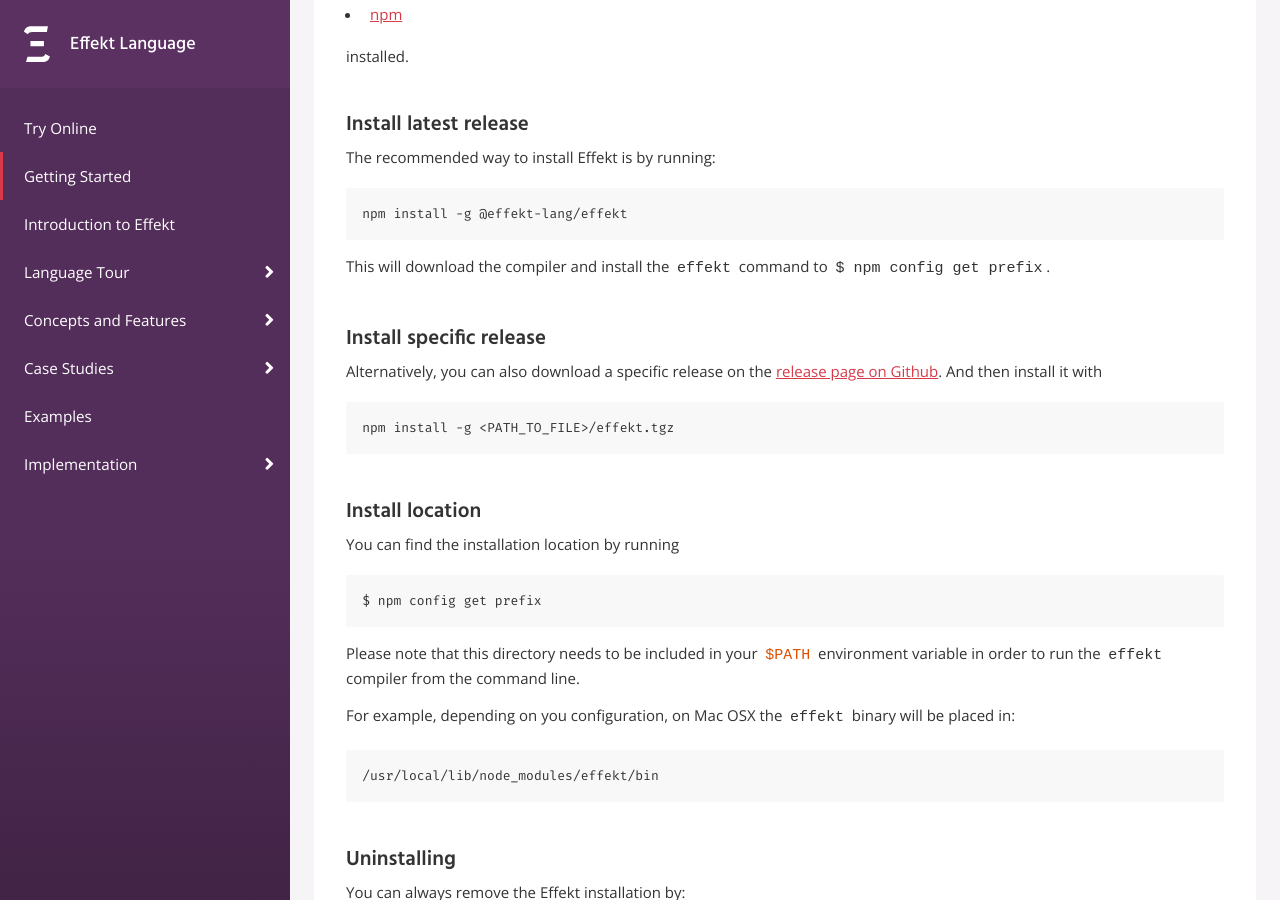
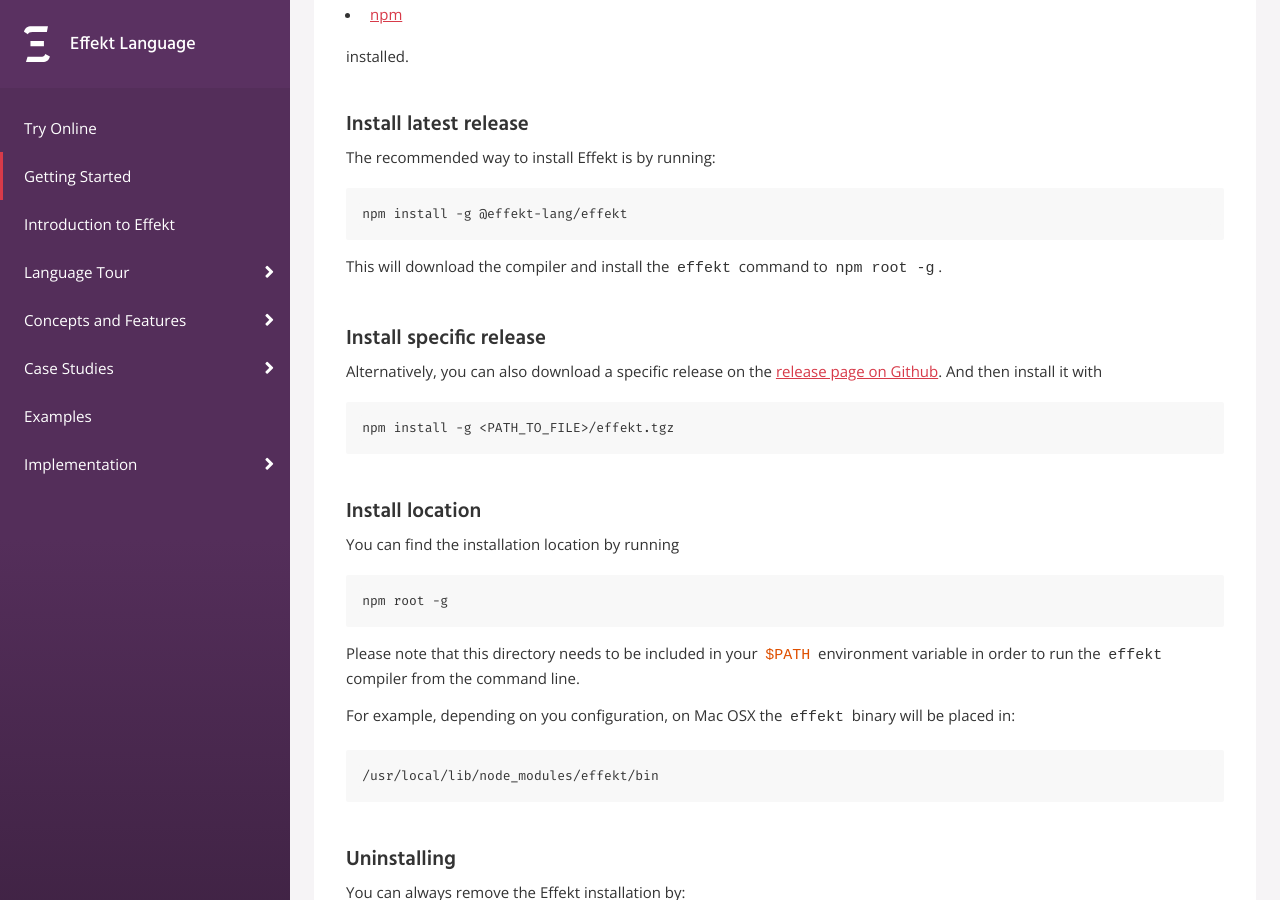
Before and after one commit to effekt-lang/effekt-website, a Jekyll site: the page built from docs/getting-started.md, in a window 1280 px wide and 900 px high, scrolled down 526 px. Built offline with Jekyll 4.4.1, drawn with Linux system fonts in a browser that asks for light colours.

Commit message:
use npm root -g

````diff
--- a/_includes/install.md
+++ b/_includes/install.md
@@ -15,7 +15,7 @@
 ```bash
 npm install -g @effekt-lang/effekt
 ```
-This will download the compiler and install the `effekt` command to `$ npm config get prefix`.
+This will download the compiler and install the `effekt` command to `npm root -g`.
 
 #### Install specific release
 
@@ -31,7 +31,7 @@
 You can find the installation location by running
 
 ```bash
-$ npm config get prefix
+npm root -g
 ```
 
 Please note that this directory needs to be included in your `$PATH` environment variable in order to run the `effekt` compiler from the command line.
````
